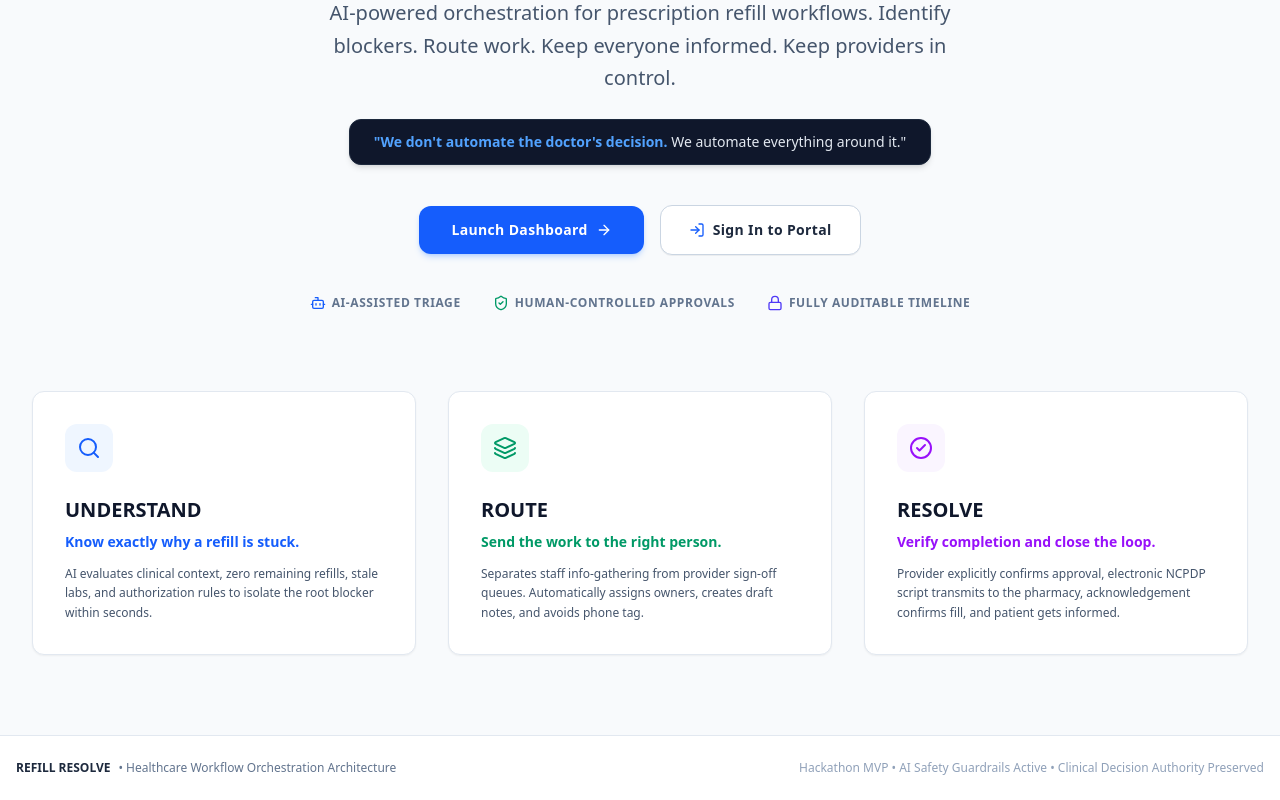
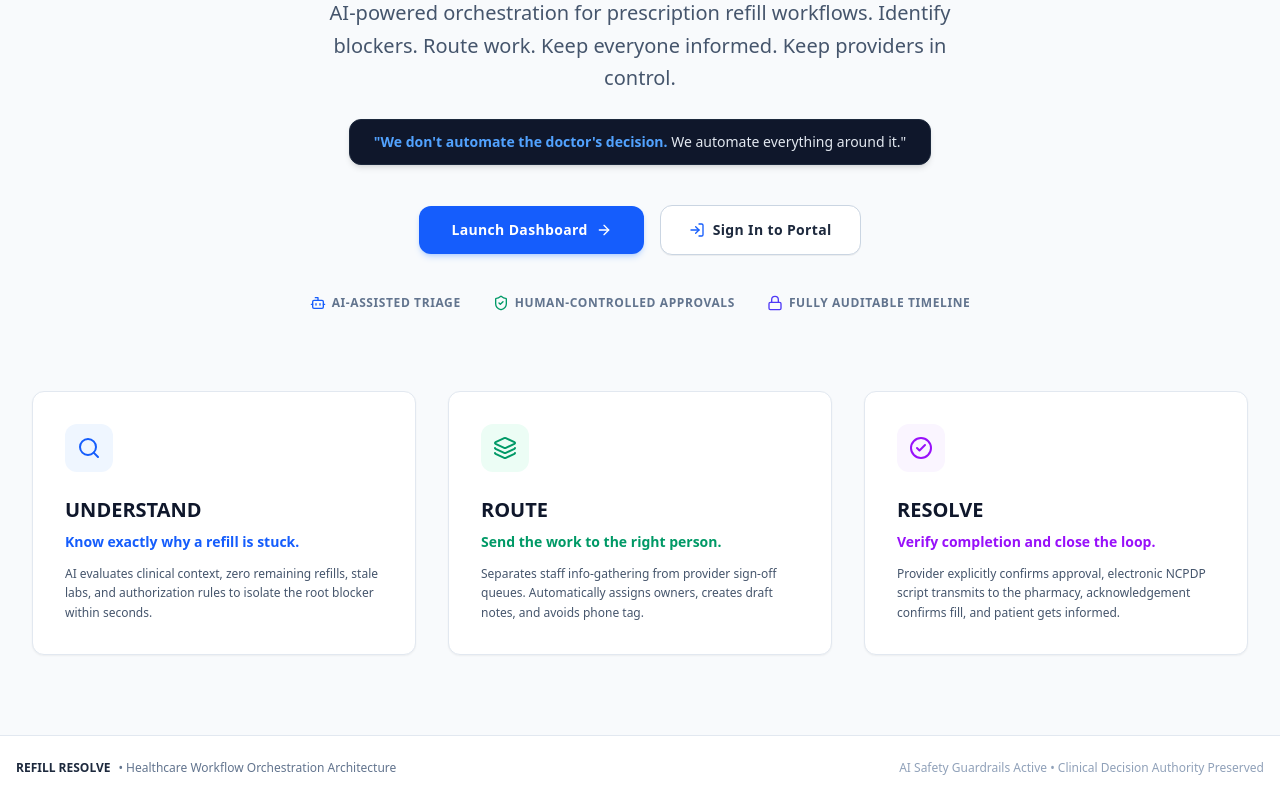
Before and after one commit to Malatesh-D/Refill-Resolver, a React (Vite) app in the folder frontend/: page / in a window 1280 px wide. Shown: the part 356-1156 px from the top of the page. Built offline with nearby package versions, Linux system fonts and the light colour scheme; no server answers; the HTML template or start-up script is replaced by a standard one.

Commit message:
style: remove Hackathon MVP badge from landing footer

```diff
--- a/frontend/src/pages/LandingPage.jsx
+++ b/frontend/src/pages/LandingPage.jsx
@@ -132,7 +132,7 @@ export default function LandingPage() {
             <span>• Healthcare Workflow Orchestration Architecture</span>
           </div>
           <p className="text-slate-400">
-            Hackathon MVP • AI Safety Guardrails Active • Clinical Decision Authority Preserved
+            AI Safety Guardrails Active • Clinical Decision Authority Preserved
           </p>
         </div>
       </footer>
```
